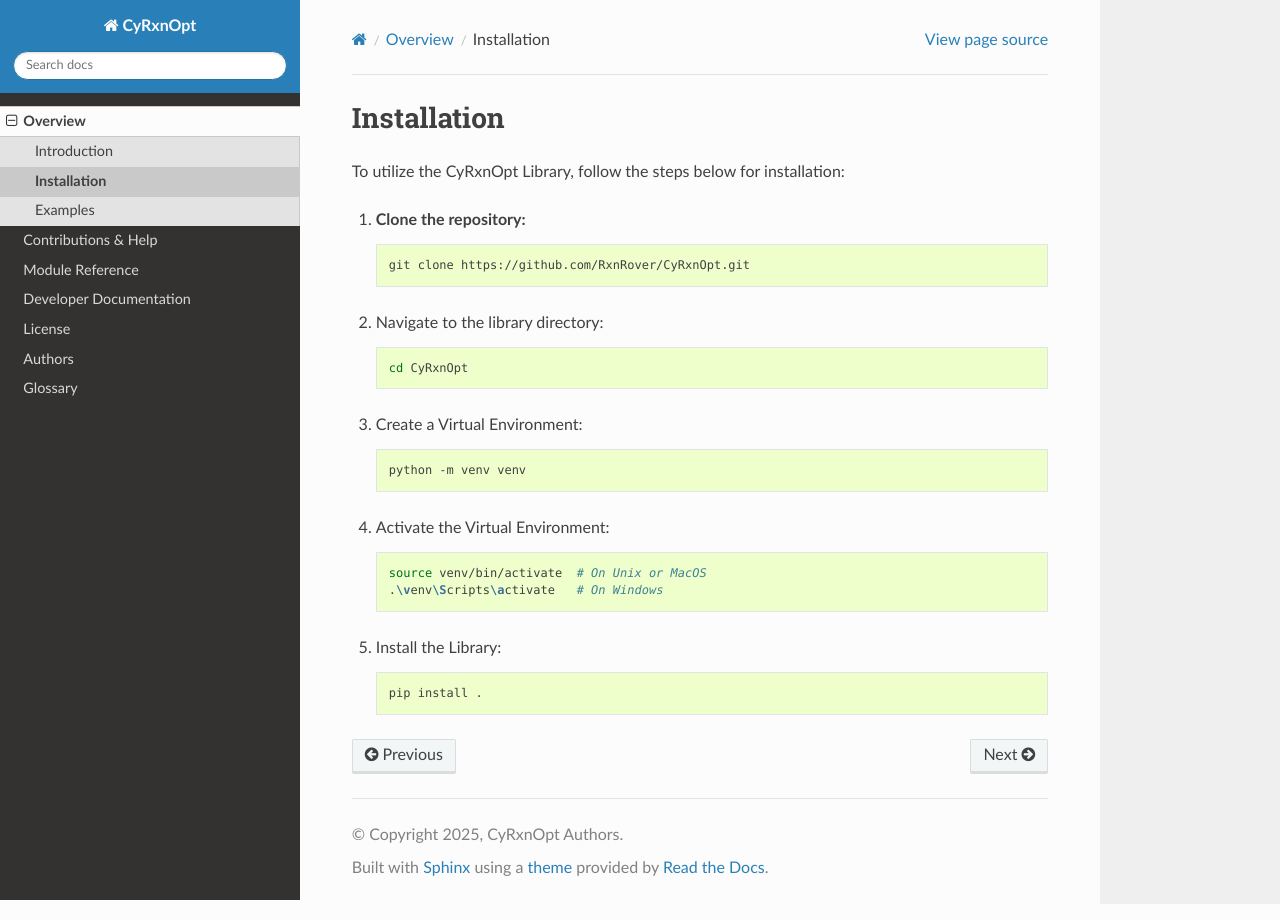
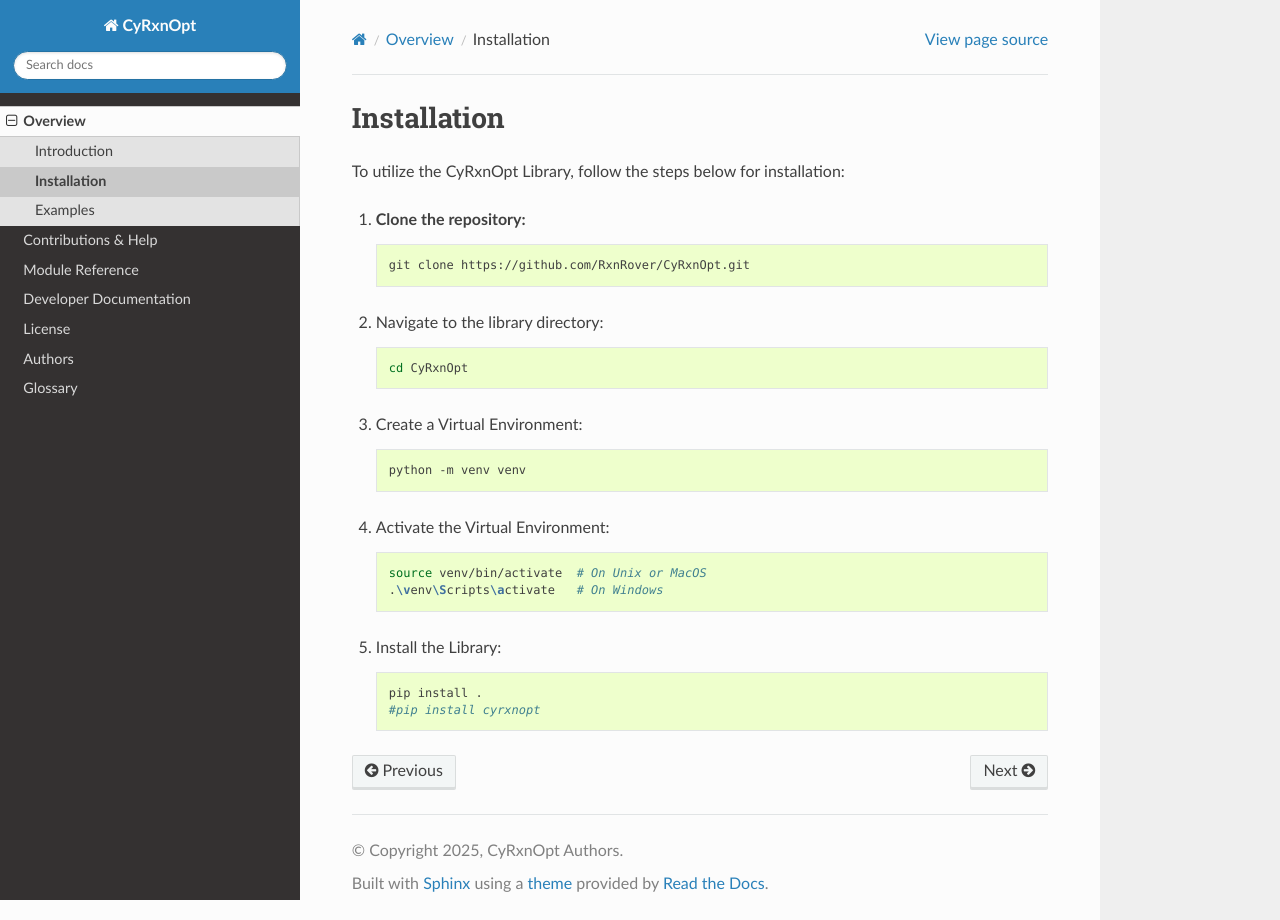
Before and after one commit to RxnRover/CyRxnOpt, a Sphinx documentation site: the page built from docs/source/overview/installation.rst, in a window 1280 px wide. Built offline with Sphinx 7.4.7 and the Read the Docs theme 3.1.0, drawn with Linux system fonts in a browser that asks for light colours.

Commit message:
adding pip install cyrxnopt as comment

```diff
--- a/docs/source/overview/installation.rst
+++ b/docs/source/overview/installation.rst
@@ -37,3 +37,4 @@ installation:
    .. code-block:: bash
 
       pip install .
+      #pip install cyrxnopt
```
